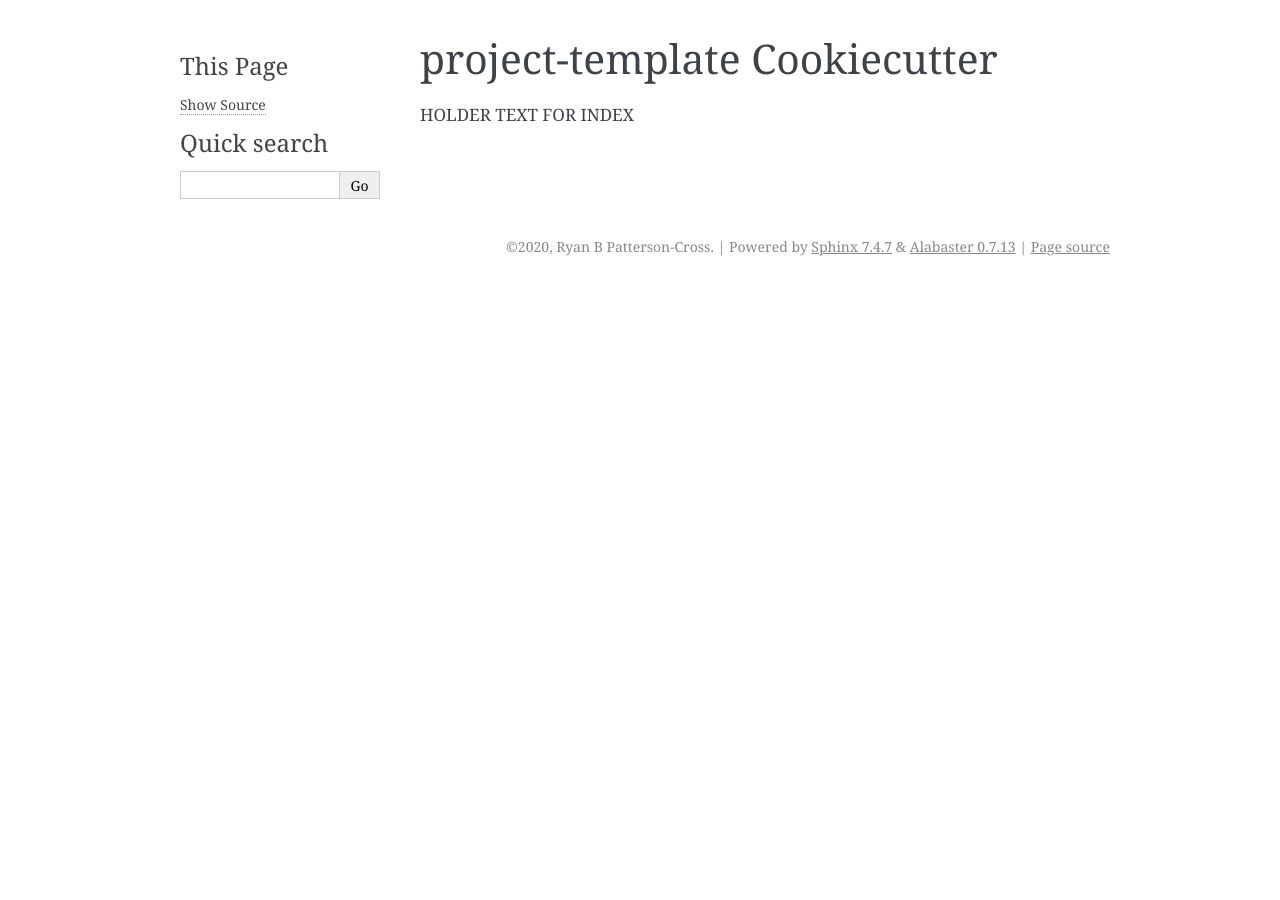
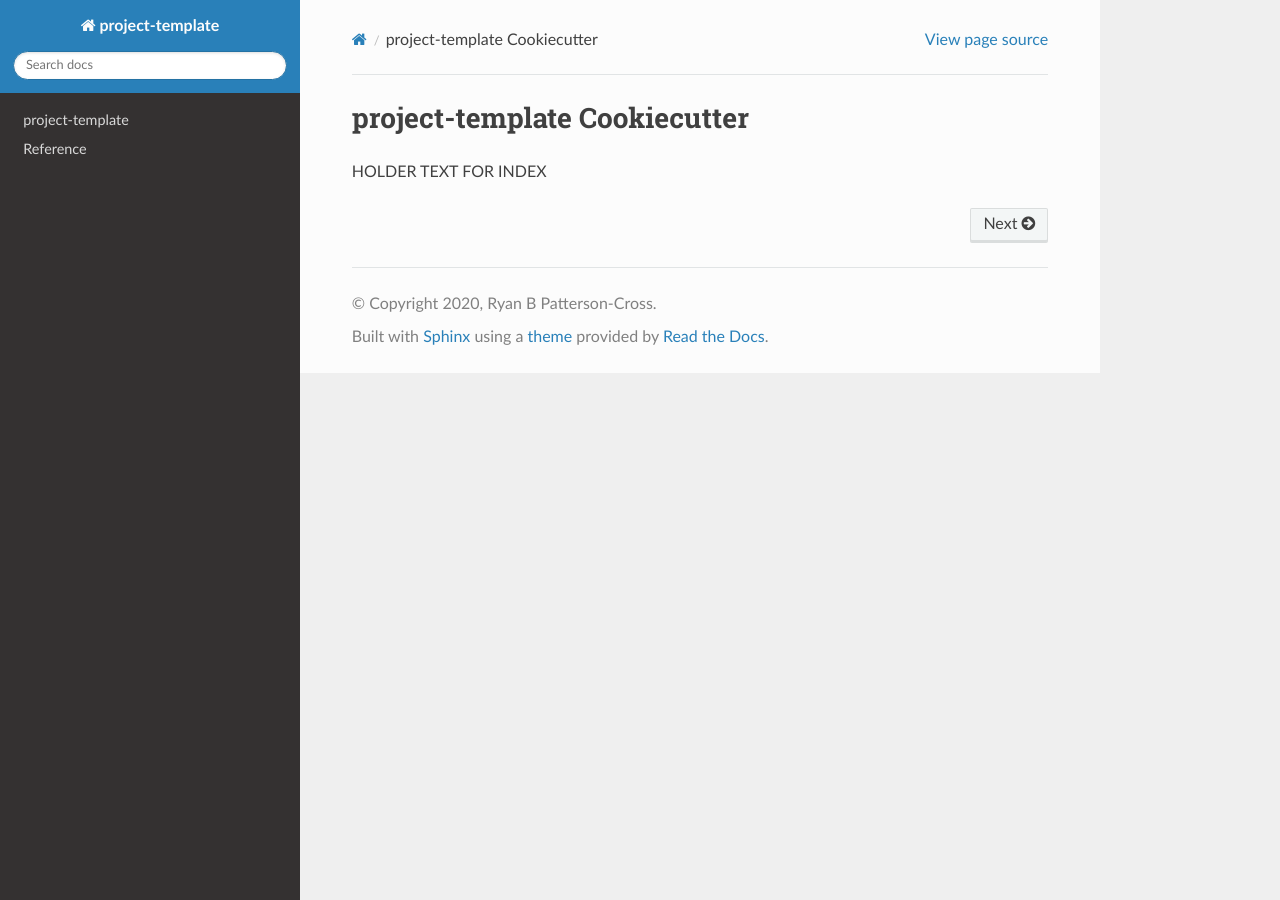
Before and after one commit to rbpatt2019/project-template, a Sphinx documentation site: the page built from docs/index.rst, in a window 1280 px wide. Built offline with Sphinx 7.4.7 and the Read the Docs theme 2.0.0, drawn with Linux system fonts in a browser that asks for light colours.

Commit message:
Autodoc modules

```diff
--- a/docs/conf.py
+++ b/docs/conf.py
@@ -1,5 +1,21 @@
 # -*- coding: utf-8 -*-
 """Sphinx configuration"""
+import os
+import sys
+
+import sphinx_rtd_theme  # pylint: disable=unused-import
+
+sys.path.insert(0, os.path.abspath("../"))
+sys.path.insert(0, os.path.abspath("../tests/"))
+sys.path.insert(0, os.path.abspath("../src/"))
+
 project = "project-template"
 author = "Ryan B Patterson-Cross"
 copyright = f"2020, {author}"  # pylint: disable=redefined-builtin
+extensions = ["sphinx.ext.autodoc", "sphinx.ext.napoleon", "sphinx_rtd_theme"]
+
+napoleon_google_docstrings = False
+napoleon_numpy_docstrings = True
+napoleon_use_param = False
+
+html_theme = "sphinx_rtd_theme"
--- a/docs/index.rst
+++ b/docs/index.rst
@@ -8,4 +8,4 @@
    :maxdepth: 1
 
    readme
-   license
+   reference
--- a/docs/license.rst
+++ /dev/null
@@ -1,4 +0,0 @@
-License
-=======
-
-.. include:: ../LICENSE
--- /dev/null
+++ b/docs/reference.rst
@@ -0,0 +1,12 @@
+Reference
+=========
+
+.. contents::
+   :local:
+   :backlinks: none
+
+project_template.console
+------------------------
+
+.. automodule:: project_template.console
+   :members:
--- a/pyproject.toml
+++ b/pyproject.toml
@@ -28,6 +28,7 @@
 darglint = "^1.5.8"
 xdoctest = "^0.15.0"
 Sphinx = "^3.4.0"
+sphinx-rtd-theme = "^0.5.0"
 
 [tool.coverage.run]
 branch = true
```
Also changed, not shown: noxfile.py (+6 -2 lines), 2 other files.
